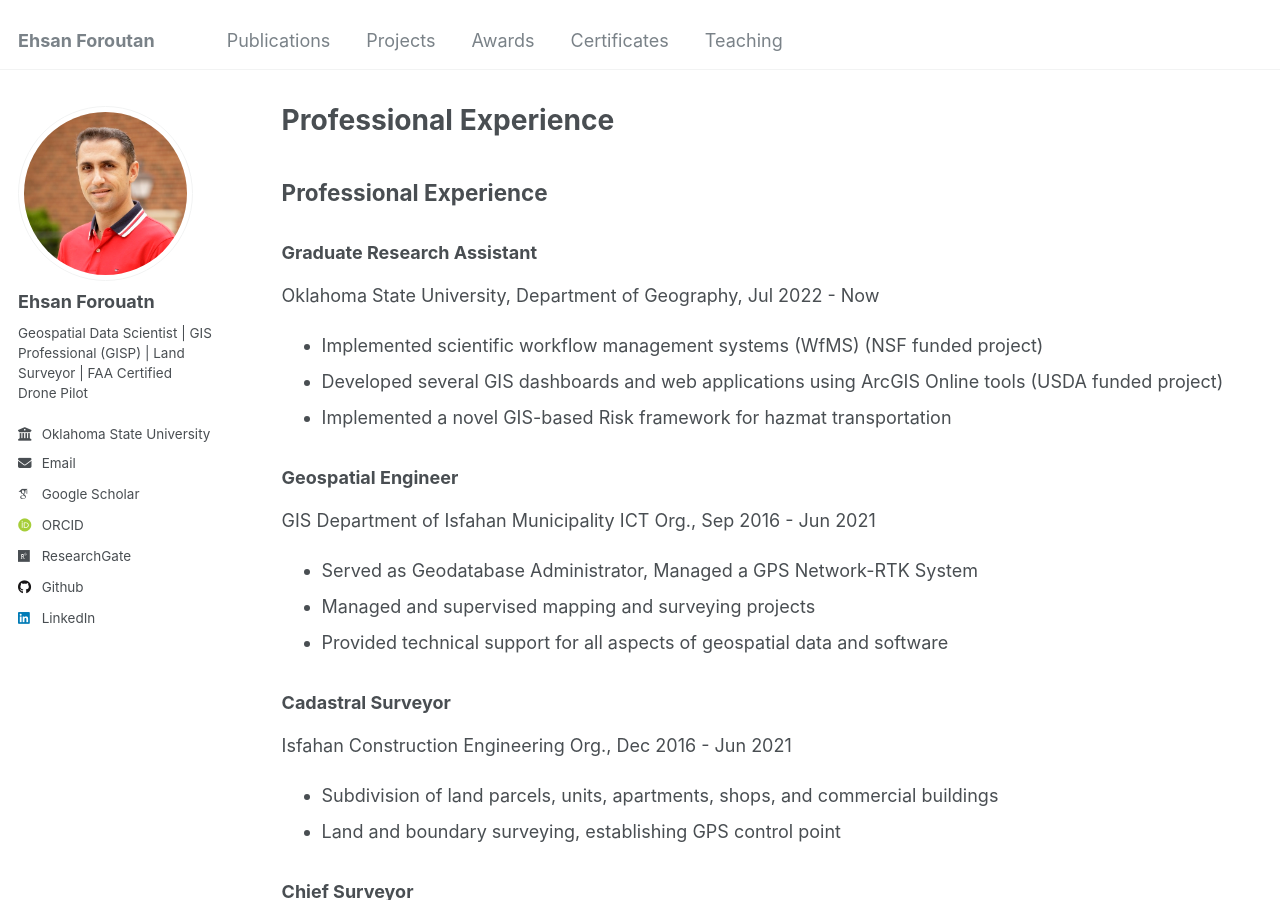
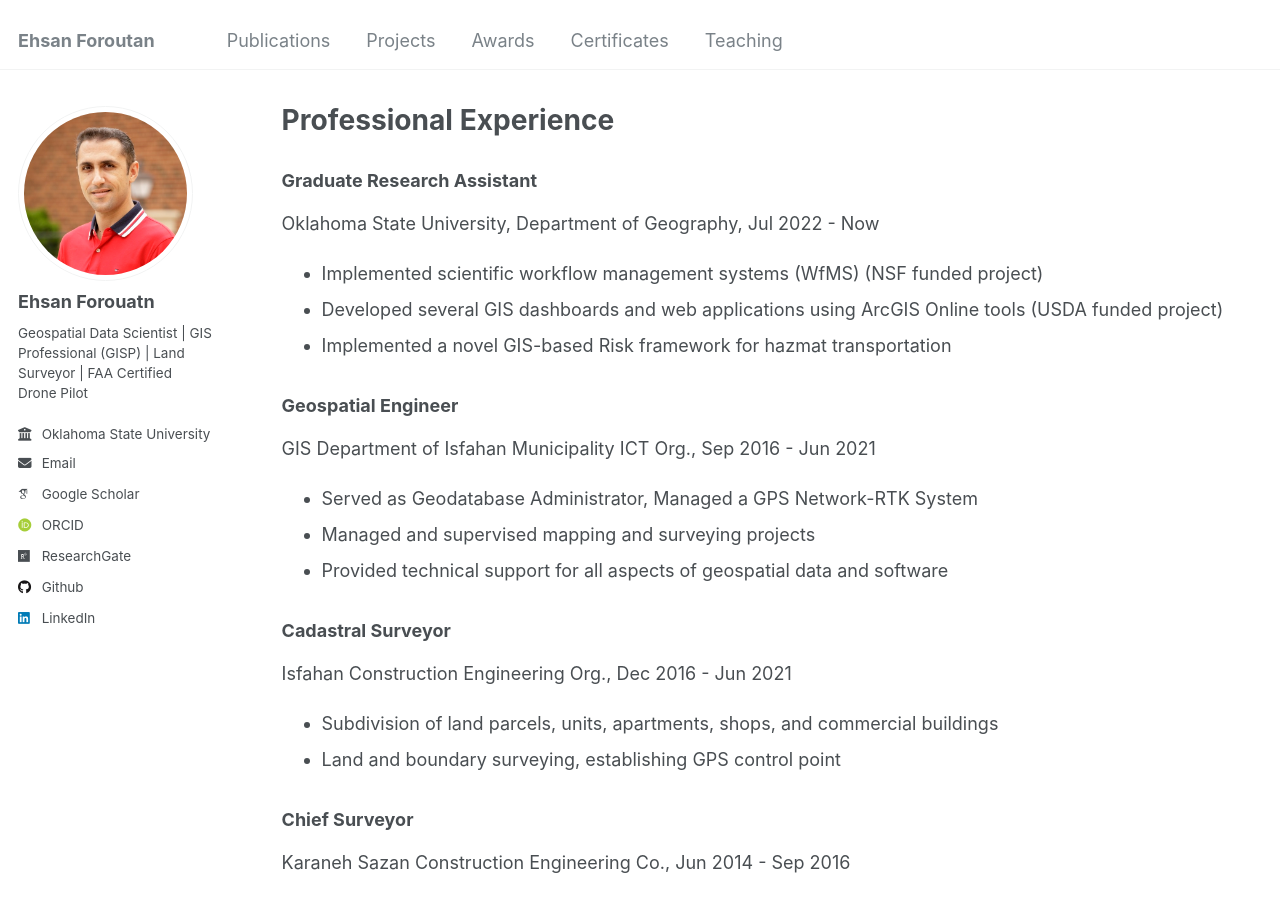
Before and after one commit to eforoutan/eforoutan.github.io, a Jekyll site: the page built from _pages/projects.html, in a window 1280 px wide and 900 px high. Built offline with Jekyll 4.4.1, drawn with Linux system fonts in a browser that asks for light colours; some web fonts are replaced.

Commit message:
Update projects.html

```diff
--- a/_pages/projects.html
+++ b/_pages/projects.html
@@ -7,7 +7,6 @@ author_profile: true
 
 {% include base_path %}
 
-<h2>Professional Experience</h2>
 
 <h3>Graduate Research Assistant</h3>
 <p>Oklahoma State University, Department of Geography, Jul 2022 - Now</p>
```
